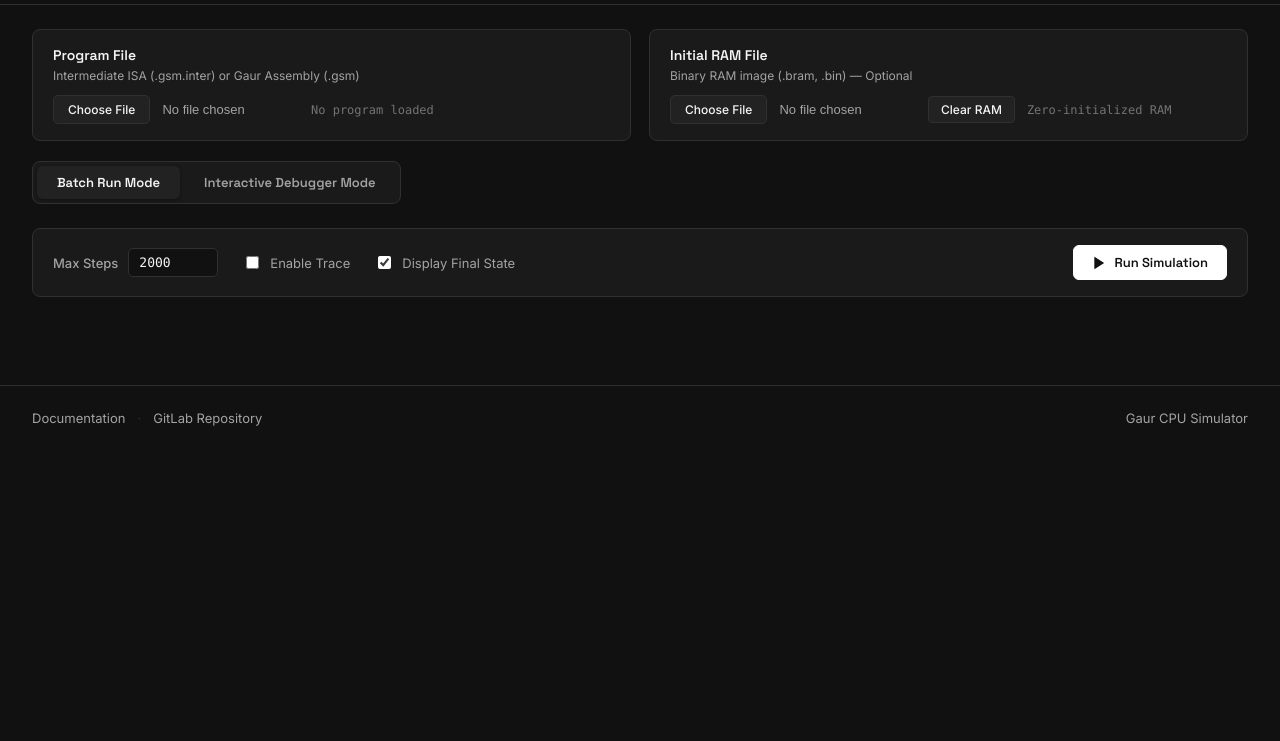
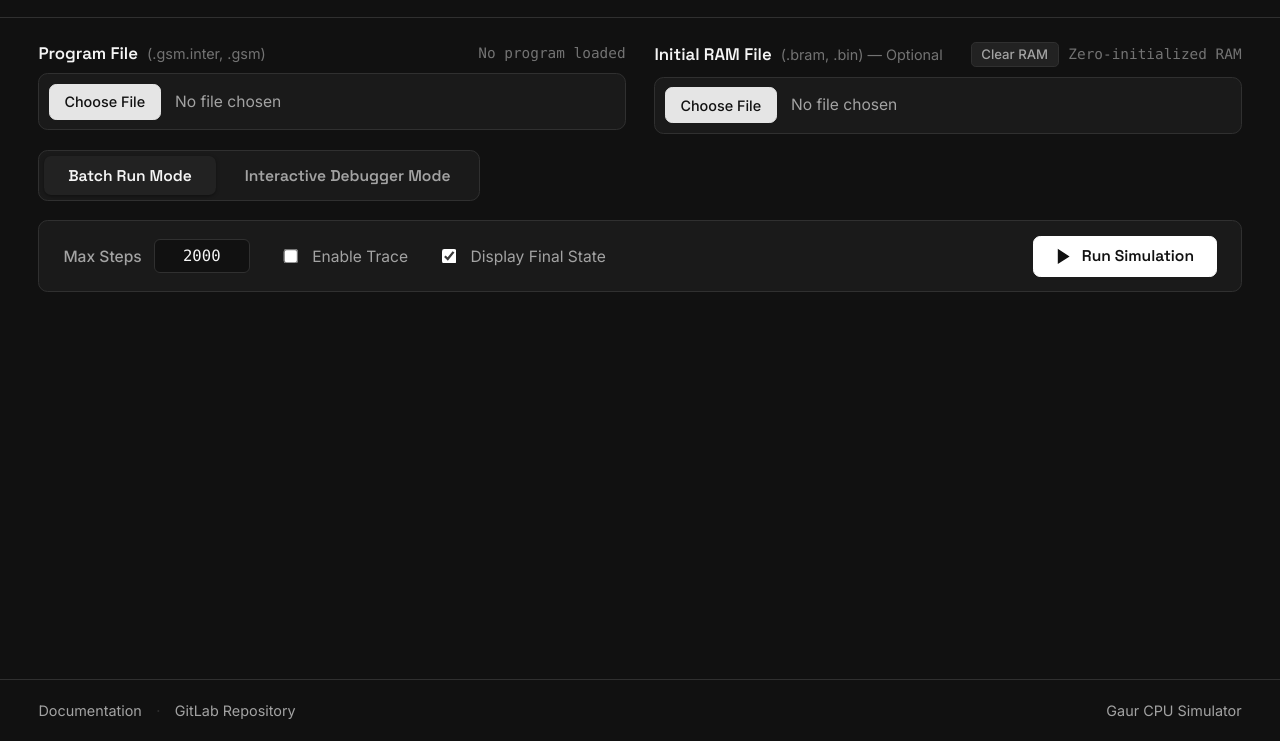
Before and after one commit to rajdeep-314/gaur-mirror, a plain HTML site: page web/pages/cpu-simulator.html in a window 1280 px wide. Shown: the part 59-800 px from the top of the page. Drawn offline with Linux system fonts and the light colour scheme; a script that the page names is missing.

Commit message:
Web : Update CPU sim page some minor UI fixes.

```diff
--- a/web/pages/cpu-simulator.html
+++ b/web/pages/cpu-simulator.html
@@ -29,27 +29,23 @@
         <!-- Top Configuration Header -->
         <header id="config-bar">
             <div class="config-row">
-                <div class="input-card">
-                    <label for="prog-file-input">
-                        <span class="label-title">Program File</span>
-                        <span class="label-desc">Intermediate ISA (.gsm.inter) or Gaur Assembly (.gsm)</span>
-                    </label>
-                    <div class="file-upload-wrapper">
-                        <input type="file" id="prog-file-input" accept=".inter,.gsm,.txt">
+                <div class="input-group file-group">
+                    <div class="input-header-row">
+                        <label for="prog-file-input">Program File <span class="input-subtitle">(.gsm.inter, .gsm)</span></label>
                         <span id="prog-file-status" class="file-status">No program loaded</span>
                     </div>
+                    <input type="file" id="prog-file-input" accept=".inter,.gsm,.txt">
                 </div>
 
-                <div class="input-card">
-                    <label for="ram-file-input">
-                        <span class="label-title">Initial RAM File</span>
-                        <span class="label-desc">Binary RAM image (.bram, .bin) &mdash; Optional</span>
-                    </label>
-                    <div class="file-upload-wrapper">
-                        <input type="file" id="ram-file-input" accept=".bram,.bin">
-                        <button id="clear-ram-btn" class="small-btn" title="Reset to all-zero RAM">Clear RAM</button>
-                        <span id="ram-file-status" class="file-status">Zero-initialized RAM</span>
+                <div class="input-group file-group">
+                    <div class="input-header-row">
+                        <label for="ram-file-input">Initial RAM File <span class="input-subtitle">(.bram, .bin) &mdash; Optional</span></label>
+                        <div class="ram-status-actions">
+                            <button id="clear-ram-btn" class="clear-ram-btn" title="Reset to all-zero RAM">Clear RAM</button>
+                            <span id="ram-file-status" class="file-status">Zero-initialized RAM</span>
+                        </div>
                     </div>
+                    <input type="file" id="ram-file-input" accept=".bram,.bin">
                 </div>
             </div>
 
--- a/web/pages/style/cpu_simulator_style.css
+++ b/web/pages/style/cpu_simulator_style.css
@@ -45,6 +45,24 @@ body {
     background-color: var(--bg);
     color: var(--text-primary);
     -webkit-font-smoothing: antialiased;
+    zoom: 1.20;
+    overflow: hidden;
+}
+
+/* ================================
+   Remove Spinners from Number Inputs
+   ================================ */
+
+input[type="number"] {
+    -moz-appearance: textfield;
+    appearance: textfield;
+}
+
+input[type="number"]::-webkit-outer-spin-button,
+input[type="number"]::-webkit-inner-spin-button {
+    -webkit-appearance: none;
+    appearance: none;
+    margin: 0;
 }
 
 /* ================================
@@ -59,6 +77,7 @@ body {
     padding: 0 32px;
     background-color: var(--bg);
     border-bottom: 1px solid var(--border);
+    flex-shrink: 0;
 }
 
 #nav-title {
@@ -112,9 +131,12 @@ body {
    ================================ */
 
 #app {
-    max-width: 1300px;
-    margin: 0 auto;
-    padding: 24px 32px 64px 32px;
+    height: calc((100vh / 1.20) - 64px - 52px);
+    display: flex;
+    flex-direction: column;
+    padding: 20px 32px;
+    box-sizing: border-box;
+    overflow: hidden;
 }
 
 /* ================================
@@ -122,14 +144,15 @@ body {
    ================================ */
 
 #config-bar {
-    margin-bottom: 24px;
+    margin-bottom: 16px;
+    flex-shrink: 0;
 }
 
 .config-row {
     display: grid;
     grid-template-columns: 1fr 1fr;
-    gap: 18px;
-    margin-bottom: 20px;
+    gap: 24px;
+    margin-bottom: 14px;
 }
 
 @media (max-width: 860px) {
@@ -138,64 +161,100 @@ body {
     }
 }
 
-.input-card {
-    background-color: var(--surface);
-    border: 1px solid var(--border);
-    border-radius: 8px;
-    padding: 16px 20px;
+.file-group {
     display: flex;
     flex-direction: column;
-    gap: 12px;
 }
 
-.input-card label {
+.input-header-row {
     display: flex;
-    flex-direction: column;
-    gap: 4px;
+    justify-content: space-between;
+    align-items: center;
+    margin-bottom: 8px;
 }
 
-.label-title {
+.input-header-row label {
     font-family: var(--font-heading);
+    font-size: 14px;
     font-weight: 600;
-    font-size: 14px;
     color: var(--text-primary);
 }
 
-.label-desc {
+.input-subtitle {
+    font-family: var(--font-body);
     font-size: 12px;
-    color: var(--text-secondary);
+    font-weight: 400;
+    color: var(--text-muted);
+    margin-left: 4px;
 }
 
-.file-upload-wrapper {
+.ram-status-actions {
     display: flex;
     align-items: center;
-    gap: 12px;
-    flex-wrap: wrap;
+    gap: 8px;
 }
 
-.file-upload-wrapper input[type="file"] {
-    font-size: 13px;
+.clear-ram-btn {
+    padding: 3px 8px;
+    border: 1px solid var(--border);
+    border-radius: 4px;
+    background-color: var(--surface-hover);
     color: var(--text-secondary);
-}
-
-.file-upload-wrapper input[type="file"]::file-selector-button {
-    background-color: var(--surface-hover);
-    color: var(--text-primary);
-    border: 1px solid var(--border);
-    border-radius: 5px;
-    padding: 6px 14px;
-    font-size: 12px;
     font-family: var(--font-body);
+    font-size: 11px;
     font-weight: 500;
     cursor: pointer;
     transition: all 0.15s ease;
-    margin-right: 12px;
 }
 
-.file-upload-wrapper input[type="file"]::file-selector-button:hover {
-    background-color: var(--accent);
-    color: var(--bg);
-    border-color: var(--accent);
+.clear-ram-btn:hover {
+    background-color: #FFFFFF;
+    color: #111111;
+    border-color: #FFFFFF;
+}
+
+.file-group input[type="file"] {
+    width: 100%;
+    padding: 8px;
+    background-color: var(--surface);
+    color: var(--text-secondary);
+    border: 1px solid var(--border);
+    border-radius: 8px;
+    font-family: var(--font-body);
+    font-size: 13px;
+    cursor: pointer;
+    transition:
+        border-color 0.15s ease,
+        background-color 0.15s ease;
+}
+
+.file-group input[type="file"]:hover {
+    background-color: var(--surface-hover);
+    border-color: #555555;
+}
+
+.file-group input[type="file"]:focus {
+    outline: none;
+    border-color: #666666;
+}
+
+.file-group input[type="file"]::file-selector-button {
+    margin-right: 12px;
+    padding: 7px 12px;
+    border: 1px solid #E5E5E5;
+    border-radius: 6px;
+    background-color: #E5E5E5;
+    color: #111111;
+    font-family: var(--font-body);
+    font-size: 12px;
+    font-weight: 500;
+    cursor: pointer;
+    transition: background-color 0.15s ease, border-color 0.15s ease;
+}
+
+.file-group input[type="file"]::file-selector-button:hover {
+    background-color: #CFCFCF;
+    border-color: #CFCFCF;
 }
 
 .file-status {
@@ -276,15 +335,24 @@ body {
 }
 
 /* ================================
-   Batch Run Controls & Stats
+   Mode Panels & Batch Run Controls
    ================================ */
+
+.mode-panel {
+    flex: 1;
+    min-height: 0;
+    display: flex;
+    flex-direction: column;
+    overflow: hidden;
+}
 
 .controls-panel {
     background-color: var(--surface);
     border: 1px solid var(--border);
     border-radius: 8px;
-    padding: 16px 20px;
-    margin-bottom: 24px;
+    padding: 12px 20px;
+    margin-bottom: 16px;
+    flex-shrink: 0;
 }
 
 .controls-group {
@@ -307,7 +375,7 @@ body {
 }
 
 .setting-item input[type="number"] {
-    width: 90px;
+    width: 80px;
     background-color: var(--bg);
     border: 1px solid var(--border);
     border-radius: 5px;
@@ -315,6 +383,7 @@ body {
     color: var(--text-primary);
     font-family: var(--font-code);
     font-size: 13px;
+    text-align: center;
 }
 
 .setting-item input[type="number"]:focus {
@@ -363,6 +432,13 @@ body {
 .primary-action-btn:hover {
     background-color: #e5e5e5;
     border-color: #e5e5e5;
+}
+
+#batch-results-container {
+    flex: 1;
+    min-height: 0;
+    overflow-y: auto;
+    padding-right: 8px;
 }
 
 /* ================================
@@ -523,12 +599,13 @@ body {
     border: 1px solid var(--border);
     border-radius: 8px;
     padding: 12px 20px;
-    margin-bottom: 20px;
+    margin-bottom: 16px;
     display: flex;
     justify-content: space-between;
     align-items: center;
     gap: 16px;
     flex-wrap: wrap;
+    flex-shrink: 0;
 }
 
 .toolbar-actions {
@@ -581,7 +658,7 @@ body {
 }
 
 .step-n-container input[type="number"] {
-    width: 60px;
+    width: 55px;
     background-color: var(--bg);
     border: 1px solid var(--border);
     border-left: none;
@@ -590,6 +667,7 @@ body {
     color: var(--text-primary);
     font-family: var(--font-code);
     font-size: 12px;
+    text-align: center;
 }
 
 .step-n-container input[type="number"]:focus {
@@ -629,9 +707,12 @@ body {
    ================================ */
 
 .debug-workspace {
+    flex: 1;
+    min-height: 0;
     display: grid;
     grid-template-columns: 420px 1fr;
     gap: 20px;
+    overflow: hidden;
 }
 
 @media (max-width: 980px) {
@@ -647,6 +728,8 @@ body {
     padding: 16px;
     display: flex;
     flex-direction: column;
+    min-height: 0;
+    overflow: hidden;
 }
 
 .column-header {
@@ -654,6 +737,7 @@ body {
     justify-content: space-between;
     align-items: center;
     margin-bottom: 12px;
+    flex-shrink: 0;
 }
 
 .column-header h2 {
@@ -680,7 +764,9 @@ body {
     background-color: #0d0d0d;
     border: 1px solid var(--border);
     border-radius: 6px;
-    height: 520px;
+    flex: 1;
+    min-height: 0;
+    height: auto;
     overflow-y: auto;
     font-family: var(--font-code);
     font-size: 12px;
@@ -748,6 +834,7 @@ body {
     border-bottom: 1px solid var(--border);
     padding-bottom: 8px;
     margin-bottom: 16px;
+    flex-shrink: 0;
 }
 
 .state-tab {
@@ -772,12 +859,21 @@ body {
     color: var(--text-primary);
 }
 
+.state-panel {
+    flex: 1;
+    min-height: 0;
+    display: flex;
+    flex-direction: column;
+    overflow-y: auto;
+}
+
 .ram-query-bar {
     display: flex;
     align-items: center;
     gap: 12px;
     margin-bottom: 14px;
     flex-wrap: wrap;
+    flex-shrink: 0;
 }
 
 .query-field {
@@ -792,7 +888,7 @@ body {
 }
 
 .query-field input[type="number"] {
-    width: 70px;
+    width: 65px;
     background-color: var(--bg);
     border: 1px solid var(--border);
     border-radius: 4px;
@@ -800,6 +896,21 @@ body {
     color: var(--text-primary);
     font-family: var(--font-code);
     font-size: 12px;
+    text-align: center;
+}
+
+#state-panel-ram .table-wrapper {
+    flex: 1;
+    min-height: 0;
+    max-height: none;
+    overflow-y: auto;
+}
+
+#state-panel-trace .code-container {
+    flex: 1;
+    min-height: 0;
+    max-height: none;
+    overflow-y: auto;
 }
 
 .small-btn {
@@ -899,7 +1010,10 @@ pre {
    ================================ */
 
 #error-section {
-    margin-top: 32px;
+    margin-top: 12px;
+    flex-shrink: 0;
+    max-height: 120px;
+    overflow-y: auto;
 }
 
 .error-container {
@@ -916,15 +1030,17 @@ pre {
    ================================ */
 
 #footer {
-    height: 64px;
+    height: 52px;
+    min-height: 52px;
     display: flex;
     align-items: center;
     justify-content: space-between;
     padding: 0 32px;
     border-top: 1px solid var(--border);
     background-color: var(--bg);
-    font-size: 13px;
+    font-size: 12px;
     color: var(--text-secondary);
+    flex-shrink: 0;
 }
 
 #footer-links {
```
